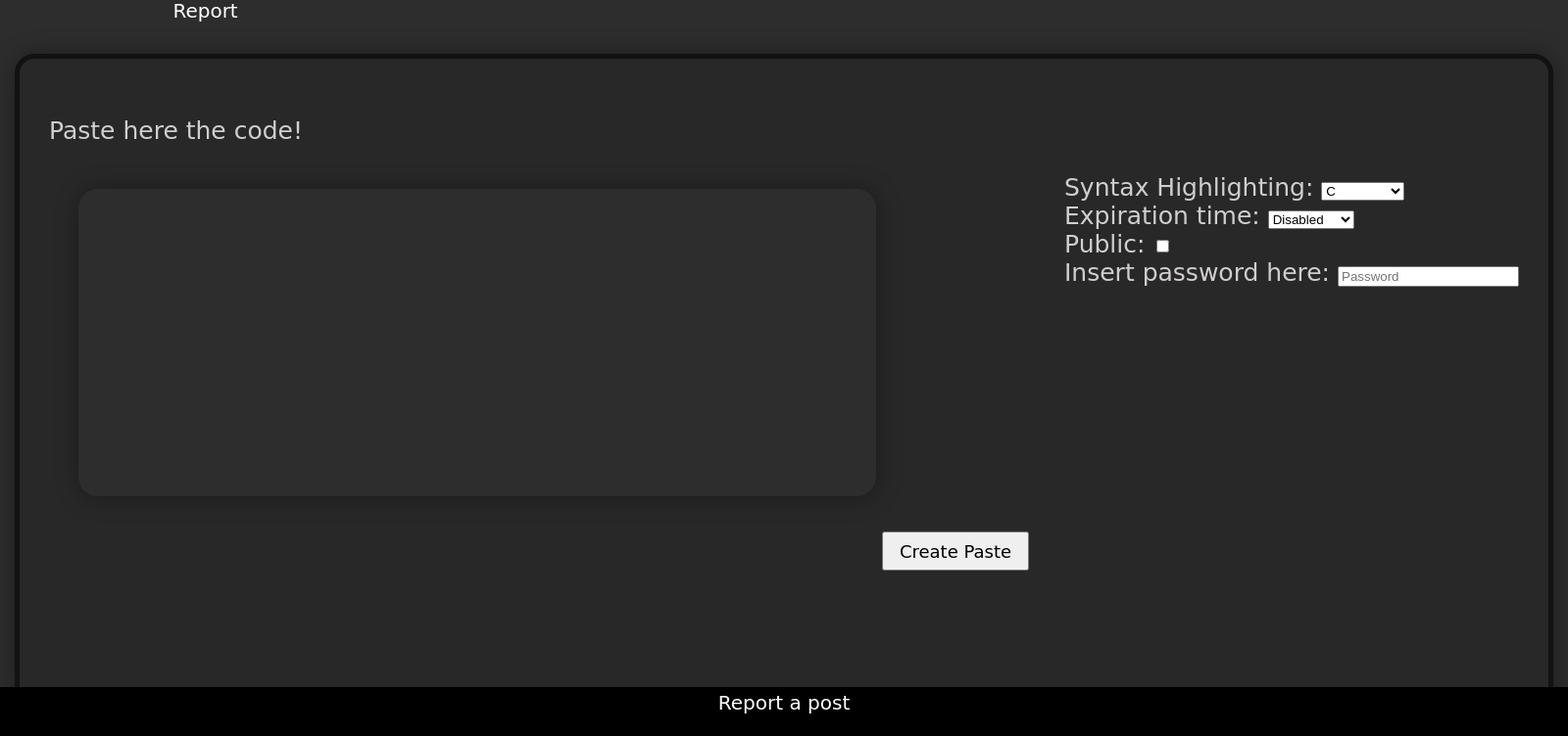
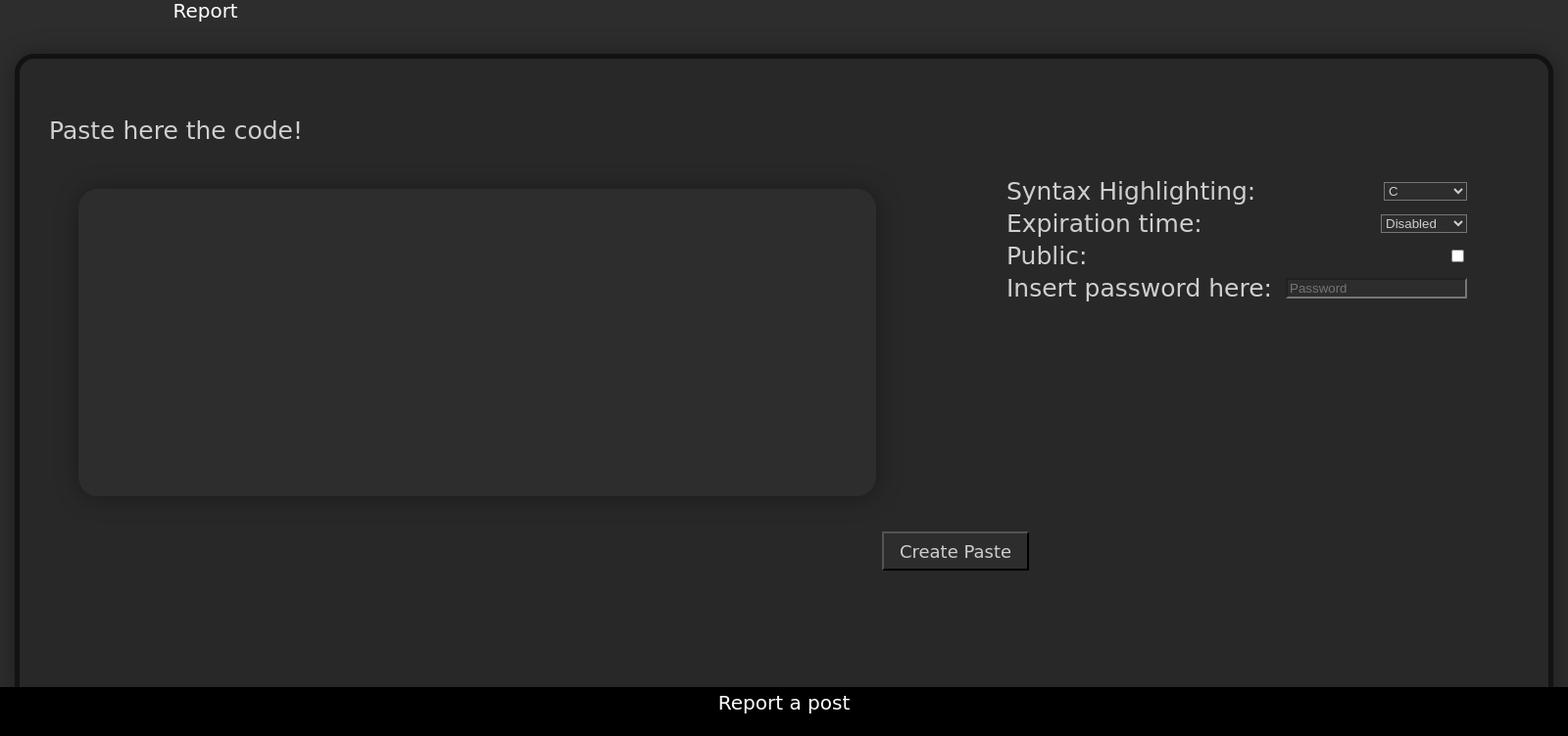
Before and after one commit to HristeaIonut/PIt, a PHP site: page / in a window 1600 px wide. Shown: the part 48-800 px from the top of the page at 98% size. Run offline with PHP 8.4, Linux system fonts and the light colour scheme.

Commit message:
add new stylings

```diff
--- a/index.html
+++ b/index.html
@@ -37,10 +37,11 @@
             <textarea class="textarea">
             </textarea>
     </label>
-
-    <div class="right">
-        <br> <label class=syntax">Syntax Highlighting:
-        <select name="syntax">
+    <table class="tabel">
+        <tr>
+            <td><label class="syntax">Syntax Highlighting:</label></td>
+            <td><label>
+                <select name="syntax" class="right-select">
                     <option value="C">C</option>
                     <option value="C#">C#</option>
                     <option value="C++">C++</option>
@@ -52,10 +53,12 @@
                     <option value="Python">Python</option>
                     <option value="Bash">Bash</option>
                 </select>
-    </label>
-
-        <br><label class="expiration">Expiration time:
-        <select class="expiration" name="expiration">
+            </label></td>
+        </tr>
+        <tr>
+            <td><label class="expiration">Expiration time:</label></td>
+            <td><label>
+                <select class="right-select" name="expiration">
                     <option value="Disabled">Disabled</option>
                     <option value="5">5 minutes</option>
                     <option value="10">10 minutes</option>
@@ -65,17 +68,23 @@
                     <option value="1week">1 week</option>
                     <option value="1month">1 month</option>
                 </select>
-    </label>
-        <br><label>Public:
-        <input type="checkbox" onclick="myFunction()" class="private-checkbox">
+            </label></td>
+        </tr>
+        <tr>
+            <td><label class="privacy">Public:</label></td>
+            <td><label>
+                <input type="checkbox" class="right-select" onclick="myFunction()">
+            </label></td>
+        </tr>
+        <tr>
+            <td><label id="insert-label" class="password">Insert password here:</label></td>
 
-        <br><label id="insert-label">Insert password here:</label>
+            <td> <label for="field-password">
+                <input class="right-select" type="password" id="field-password" placeholder="Password"/>
+            </label></td>
+        </tr>
+    </table>
 
-        <label for="field-password">
-            <input type="text" id="field-password" placeholder="Password"/>
-        </label>
-    </label>
-    </div>
     <br>
     <input type="button" class="create-paste" value="Create Paste"/>
 </div>
--- a/login.html
+++ b/login.html
@@ -32,7 +32,7 @@
         <p>Login to your account!</p>
         <ul>
             <li>
-                <label id="field4"> Insert yout username:
+                <label id="field4"> Insert your username:
                 <input type="text" name="field4" class="field-style field-split align-right" placeholder="Username" />
                 </label>
             </li>
@@ -42,7 +42,7 @@
                 </label>
             </li>
             <li>
-                <input type="submit" value="Submit" />
+                <input type="submit" value="Submit" class="button" />
             </li>
         </ul>
     </form>
--- a/register.html
+++ b/register.html
@@ -63,7 +63,7 @@
                         </label>
                     </li>
                     <li>
-                        <input type="submit" value="Submit" />
+                        <input type="submit" value="Submit" class="button"/>
                     </li>
                 </ul>
             </form>
--- a/styles.css
+++ b/styles.css
@@ -119,6 +119,8 @@ ol {
   width: auto;
 }
 .create-paste{
+  color: rgb(206,206,206);
+  background-color: rgb(45, 45, 45) ;
   height: 40px;
   width: 150px;
   margin-top: 30px;
@@ -127,6 +129,22 @@ ol {
   font-size: 18px;
 }
 .create-paste:hover{
-
   outline: 5px solid #03dac5;
 }
+.right-select{
+  float:right;
+  margin-left: 10px;
+}
+.tabel{
+  float: right;
+  margin-top: 30px;
+  margin-right: 50px;
+}
+select, input{
+  color: rgb(206,206,206);
+  background-color: rgb(45, 45, 45);
+
+}
+select:focus, input:focus{
+  outline: rgb(45, 45, 45);
+}
```
Also changed, not shown: formStyle.css (+6 -3 lines). Lines whose indentation alone changed are shown as unchanged.
